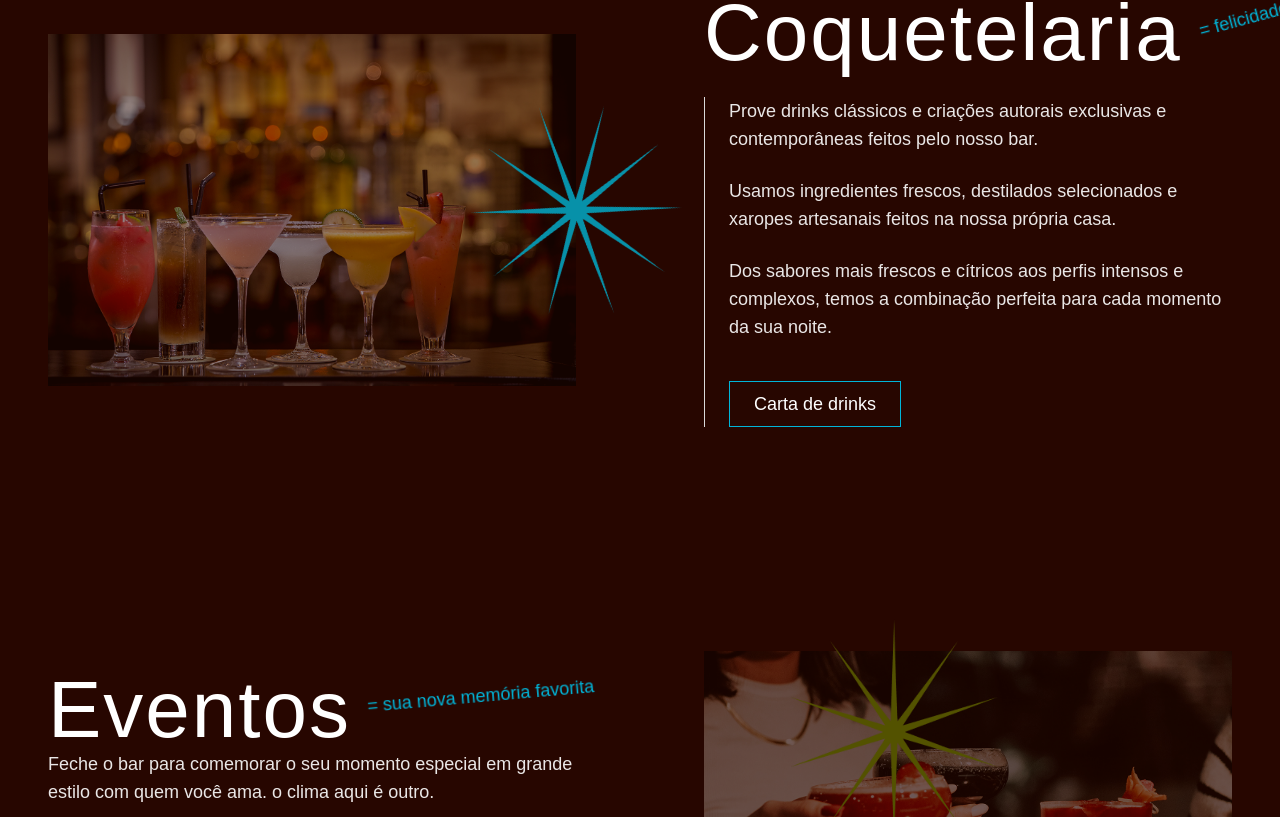
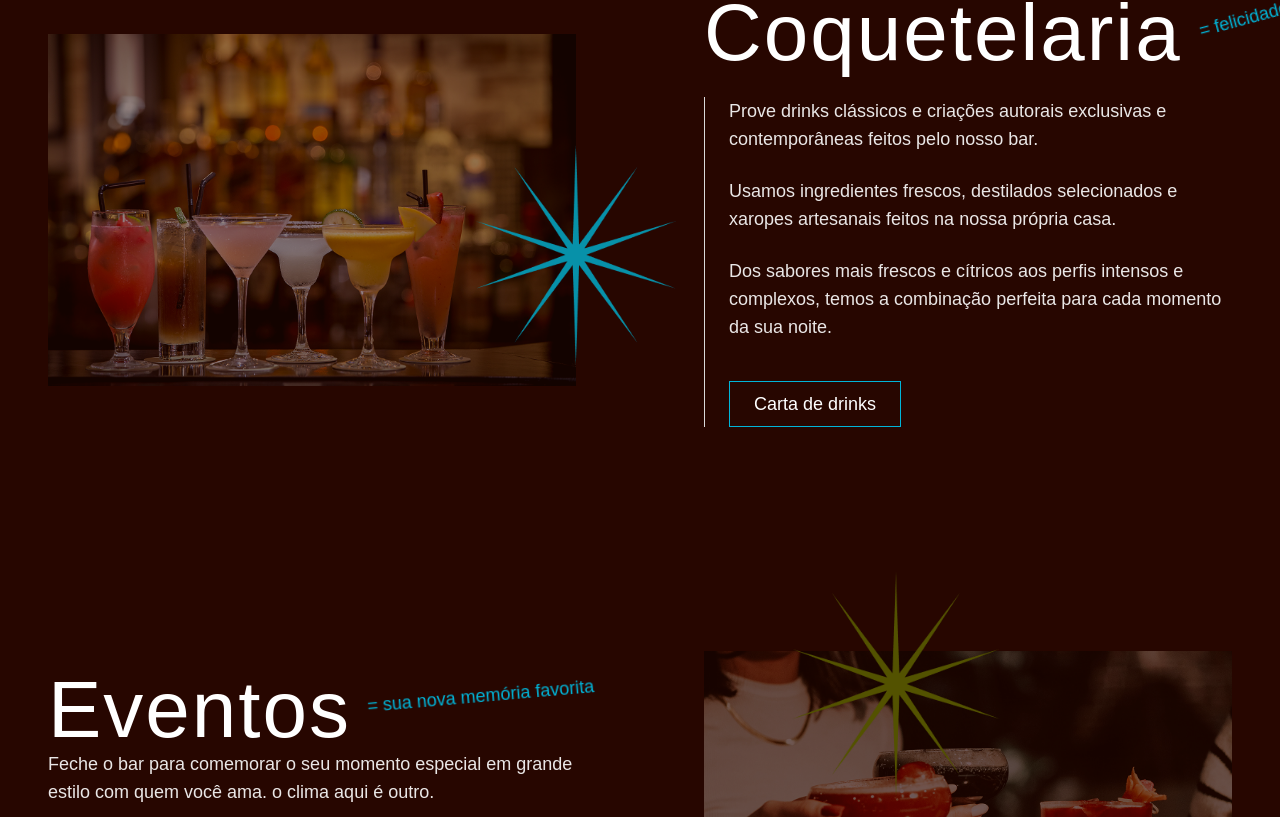
Before and after one commit to frank159/cocktail.bar, a Next.js app: page / in a window 1280 px wide. Shown: the part 903-1720 px from the top of the page. Built offline with nearby package versions, Linux system fonts and the light colour scheme; a web font is replaced by a local one.

Commit message:
feat: implement scroll restoration and enhance star animation with parallax effect

```diff
--- a/app/pages/mainSections/MainSections.tsx
+++ b/app/pages/mainSections/MainSections.tsx
@@ -93,7 +93,6 @@ const scriptVariants: Variants = {
                 filter: "blur(0px)",
                 transition: {
                     delay,
-                    // a "caneta" avança num ritmo quase constante, com início e fim suaves
                     clipPath: { duration, ease: [0.4, 0, 0.3, 1] },
                     x: { duration: duration * 0.6, ease: "easeOut" },
                     filter: { duration: duration * 0.5, ease: "easeOut" },
@@ -155,10 +154,6 @@ function RevealItem({
     );
 }
 
-/**
- * Texto cursivo azul. `delay` faz a "escrita" começar um pouco depois do título aparecer;
- * `duration` é o tempo que a caneta leva pra atravessar o texto.
- */
 function RevealScript({
     children,
     className = "",
@@ -469,6 +464,14 @@ function BurnStar({ className = "", from = "left" }: { className?: string; from?
 }
 
 export default function MainSections() {
+    // Força o scroll voltar ao topo ao atualizar/recarregar a página
+    useEffect(() => {
+        if (typeof window !== "undefined" && "scrollRestoration" in window.history) {
+            window.history.scrollRestoration = "manual";
+        }
+        window.scrollTo(0, 0);
+    }, []);
+
     const isDesktop = useIsDesktop();
     const side = (desktop: Direction, mobile: Direction = "bottom"): Direction =>
         isDesktop ? desktop : mobile;
@@ -480,6 +483,12 @@ export default function MainSections() {
         damping: 20,
         mass: 1.2,
     });
+
+    // Parallax leve para baixo na estrela rotativa da Coquetelaria (bem suave para não sobrepor o título abaixo)
+    const starParallaxY = useSpring(
+        useTransform(scrollYProgress, [0, 1], [0, 45]),
+        { stiffness: 60, damping: 20 }
+    );
 
     const y = useTransform(scrollYProgress, [0, 1], [0, -200]);
 
@@ -531,8 +540,10 @@ export default function MainSections() {
                                     className="w-full h-full object-cover object-bottom md:object-center relative z-10 scale-110 origin-bottom-left md:scale-100"
                                 />
                             </div>
+                            {/* Estrela azul rotativa com parallax leve para baixo (y: starParallaxY) */}
+                            {/* Estrela azul apenas com parallax leve para baixo (sem rotação) */}
                             <motion.div
-                                style={{ rotate: rotation }}
+                                style={{ y: starParallaxY }}
                                 className="absolute -top-10 -left-6 w-32 md:w-50 md:top-1/2 md:-translate-y-1/2 md:right-0 md:left-auto md:translate-x-1/2 z-20"
                             >
                                 <Image
@@ -637,7 +648,7 @@ export default function MainSections() {
                             <motion.div
                                 ref={eventStarRef}
                                 style={{ x: eventStarX }}
-                                className="absolute -top-20 left-0 md:-top-8 md:-right-8 w-34 md:w-40 lg:w-52"
+                                className="absolute -top-20 left-0 md:-top-20 md:-right-8 w-34 md:w-40 lg:w-52"
                             >
                                 <Image
                                     src="/imgs/Star3.png"
```
